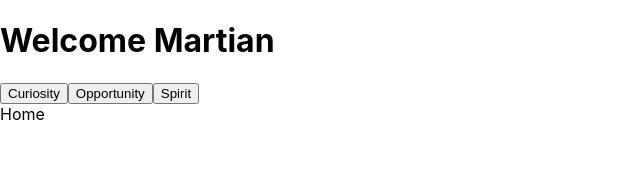
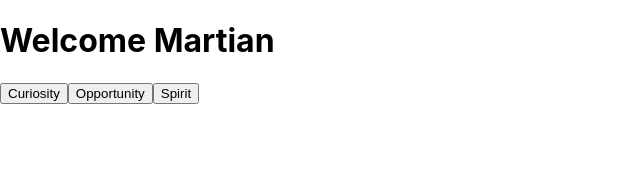
Before and after one commit to MrDHiggins/mars_dashboard, a React (Create React App) app in the folder client/: page / in a window 1280 px wide. Shown: the top 194 px of the page, without its empty margins (0-640 px from the left). Built offline with nearby package versions, Linux system fonts and the light colour scheme.

Commit message:
Cleaned up imports and removed Header page. Removal of Link and NavLink - replaced with navigate hook

```diff
--- a/client/src/App.js
+++ b/client/src/App.js
@@ -1,8 +1,7 @@
 import { useEffect, useState } from "react";
-import { BrowserRouter as Router, Switch, Route, Link, NavLink, BrowserRouter, Routes } from "react-router-dom";
+import { BrowserRouter, Route, Routes } from "react-router-dom";
 
 //Pages
-import Home from "./pages/Home";
 import About from "./pages/About";
 import Header from "./components/header/Header";
 
@@ -26,10 +25,8 @@
     <BrowserRouter>
         <Header setSelectedRover={setSelectedRover} />
         <Routes>
-          <Route index element={<Home />} />
           <Route path={`/${selectedRover}`} element={<About data={data} selectedRover={selectedRover} />} />
         </Routes>
-        <Link to={`/${selectedRover}`}>{selectedRover}</Link>
     </BrowserRouter>
   );
 }
```
